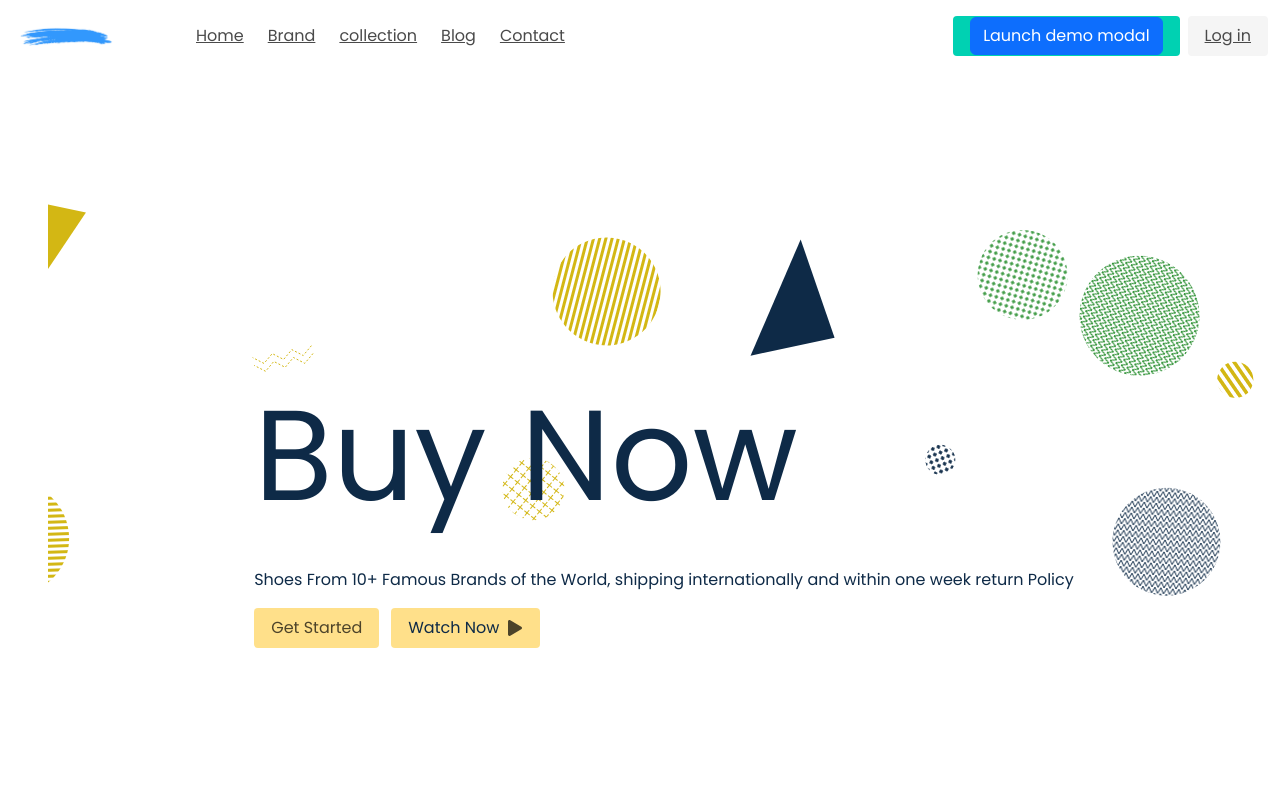
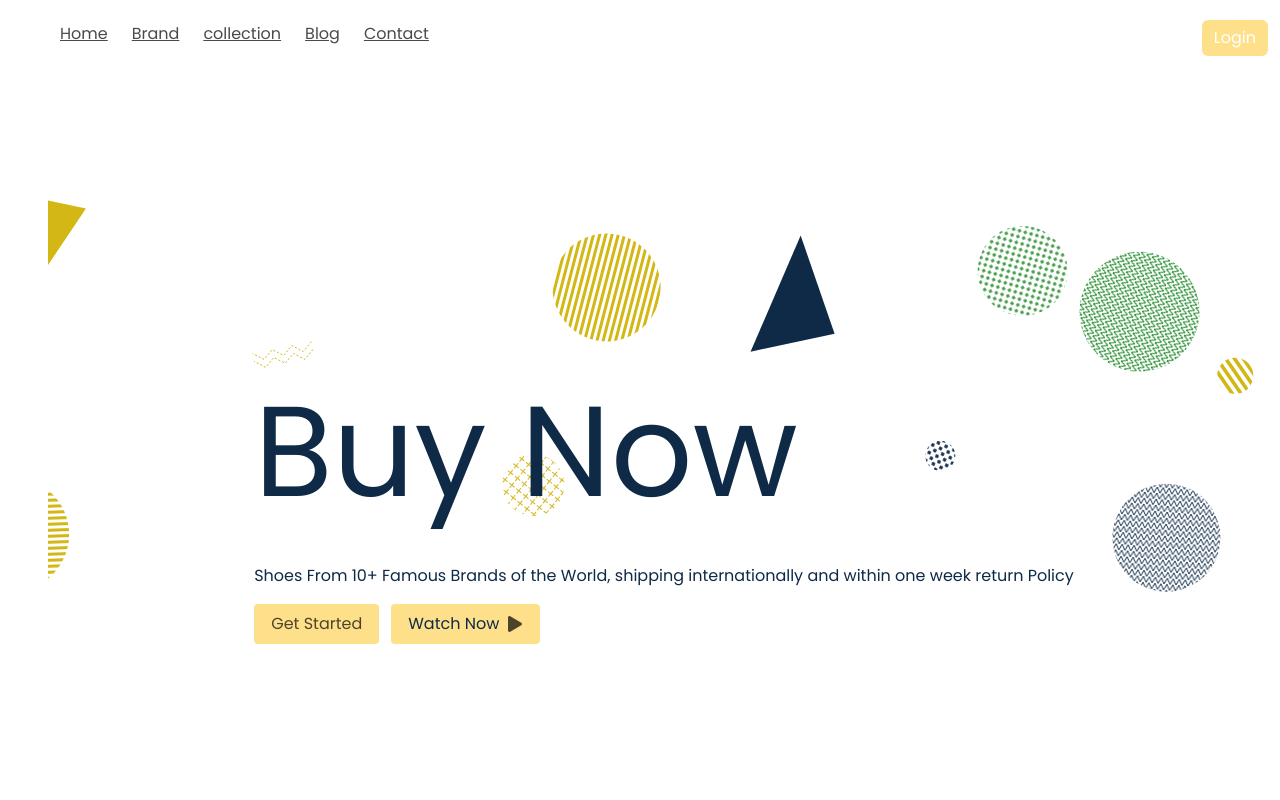
Before and after one commit to raziqadeel123/M152, a React (Create React App) app: page / in a window 1280 px wide. Shown: the top 800 px of the page. Built offline with nearby package versions, Linux system fonts and the light colour scheme.

Commit message:
adding the login page

```diff
--- a/src/App.css
+++ b/src/App.css
@@ -34,6 +34,13 @@
 .fontColor {
   color: var(--FontColor) !important ;
 }
+.iswarning {
+  background-color: #ffe08a !important;
+}
+
+.outline {
+  outline: none !important;
+}
 .App {
   display: flex;
   flex-direction: column;
@@ -62,6 +69,9 @@ a {
 
 .b-radius {
   border-radius: 21px 21px 0 0;
+}
+.b-none {
+  border: none !important;
 }
 /* cssclasses */
 
--- a/src/Components/header/Header.jsx
+++ b/src/Components/header/Header.jsx
@@ -9,9 +9,9 @@ const Header = () => {
   return (
     <nav class='navbar' role='navigation' aria-label='main navigation'>
       <div class='navbar-brand'>
-        <a class='navbar-item' href='#'>
+        {/* <a class='navbar-item' href='#'>
           <img src={Logo} alt='' srcset='' width='112' height='28' />
-        </a>
+        </a> */}
 
         <a
           role='button'
@@ -50,12 +50,8 @@ const Header = () => {
         <div class='navbar-end'>
           <div class='navbar-item'>
             <div class='buttons'>
-              <a class='button is-primary'>
-                <strong>
-                  <Login />
-                </strong>
-              </a>
-              <a class='button is-light'>Log in</a>
+              <Login className='navbar-item button iswarning mr-3' />
+              {/* <a class=' navbar-item button iswarning mr-3 deco-none'>Signup</a> */}
             </div>
           </div>
         </div>
--- a/src/Pages/Auth/Login.jsx
+++ b/src/Pages/Auth/Login.jsx
@@ -5,19 +5,18 @@ import Modal from 'react-bootstrap/Modal';
 
 export function Login() {
   const [show, setShow] = useState(false);
-
   const handleClose = () => setShow(false);
   const handleShow = () => setShow(true);
 
   return (
     <>
-      <Button variant='primary' onClick={handleShow}>
-        Launch demo modal
+      <Button className='iswarning b-none outline' onClick={handleShow}>
+        Login
       </Button>
 
       <Modal show={show} onHide={handleClose}>
         <Modal.Header closeButton>
-          <Modal.Title>Modal heading</Modal.Title>
+          <Modal.Title>Signin</Modal.Title>
         </Modal.Header>
         <Modal.Body>
           <Form>
@@ -33,8 +32,8 @@ export function Login() {
               className='mb-3'
               controlId='exampleForm.ControlTextarea1'
             >
-              <Form.Label>Example textarea</Form.Label>
-              <Form.Control as='textarea' rows={3} />
+              <Form.Label>Password</Form.Label>
+              <Form.Control type='password' placeholder='your password' />
             </Form.Group>
           </Form>
         </Modal.Body>
@@ -42,8 +41,8 @@ export function Login() {
           <Button variant='secondary' onClick={handleClose}>
             Close
           </Button>
-          <Button variant='primary' onClick={handleClose}>
-            Save Changes
+          <Button className='iswarning b-none outline' onClick={handleClose}>
+            Login
           </Button>
         </Modal.Footer>
       </Modal>
```
